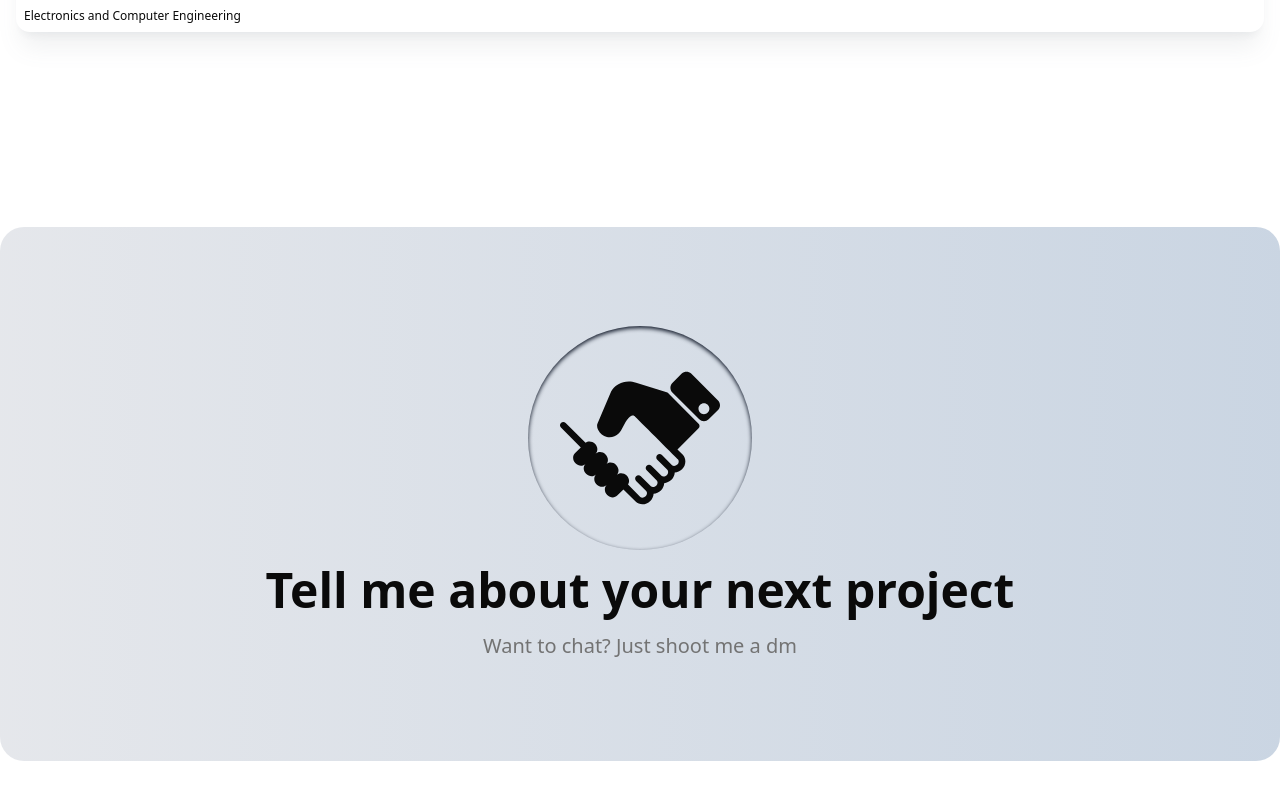
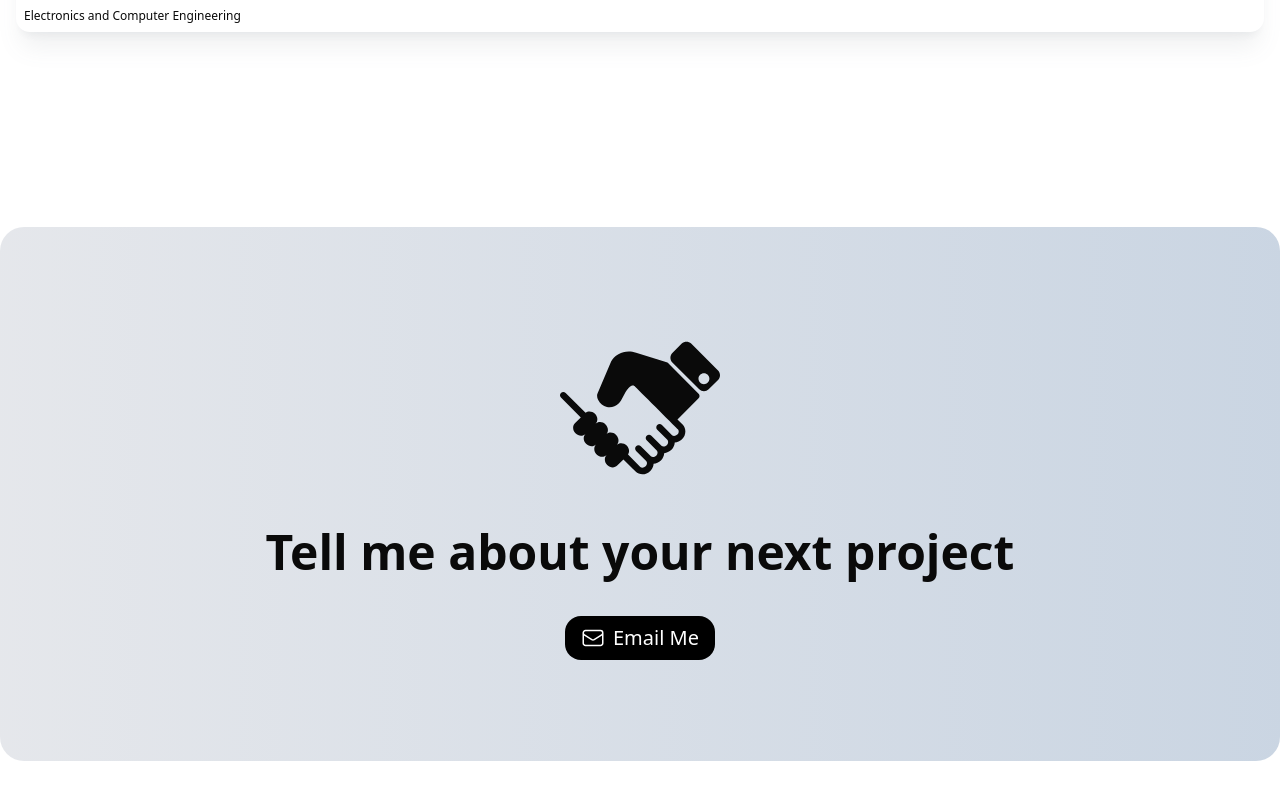
Before and after one commit to SAMUELMUCHIRI/stacykibarak, a Vue app: page / in a window 1280 px wide. Shown: the part 3342-4142 px from the top of the page. Built offline with nearby package versions, Linux system fonts and the light colour scheme.

Commit message:
Submission: first submission

```diff
--- a/src/App.vue
+++ b/src/App.vue
@@ -5,12 +5,10 @@ export const description =
 </script>
 
 <script setup lang="ts">
-import ProjectSection from "@/components/ProjectSection.vue";
 import WorkExperience from "@/components/WorkExperience.vue";
 import Hero from "@/components/HeroSection.vue";
 import About from "@/components/AboutSection.vue";
 
-import Hackathons from "@/components/HackathonsSection.vue";
 import Education from "@/components/EducationSection.vue";
 import Contact from "@/components/ContactSection.vue";
 import FloatingButton from "@/components/FloatingButton.vue";
--- a/src/components/ContactSection.vue
+++ b/src/components/ContactSection.vue
@@ -4,11 +4,9 @@
         class="h-svh w-full flex flex-col items-center justify-center"
     >
         <div
-            class="bg-gradient-to-r from-gray-200 to-slate-300 dark:from-[#1B1B1B] dark:to-indigo-950 p-4 rounded-3xl h-2/3 w-full flex flex-col items-center justify-center gap-4"
+            class="bg-gradient-to-r from-gray-200 to-slate-300 dark:from-[#1B1B1B] dark:to-indigo-950 p-4 rounded-3xl h-2/3 w-full flex flex-col items-center justify-center gap-10"
         >
-            <div
-                class="p-8 rounded-full inset-shadow-sm dark:inset-shadow-white/25 inset-shadow-gray-900"
-            >
+            <div class="">
                 <svg
                     class="md:w-40 md:h-40 h-20 w-20"
                     fill="currentColor"
@@ -58,11 +56,27 @@
             <h2 class="md:text-5xl font-bold text-xl">
                 Tell me about your next project
             </h2>
-            <p
-                class="text-muted-foreground md:text-xl/relaxed lg:text-base/relaxed xl:text-xl/relaxed"
+            <a
+                href="mailto:stacykibarak@gmail.com"
+                target="_blank"
+                rel="noopener noreferrer"
+                class="md:text-xl text-white dark:text-black rounded-2xl bg-black dark:bg-white/90 w-max px-4 py-2 flex gap-2 items-center"
+                ><svg
+                    xmlns="http://www.w3.org/2000/svg"
+                    fill="none"
+                    viewBox="0 0 24 24"
+                    stroke-width="1.5"
+                    stroke="currentColor"
+                    class="size-6"
+                >
+                    <path
+                        stroke-linecap="round"
+                        stroke-linejoin="round"
+                        d="M21.75 6.75v10.5a2.25 2.25 0 0 1-2.25 2.25h-15a2.25 2.25 0 0 1-2.25-2.25V6.75m19.5 0A2.25 2.25 0 0 0 19.5 4.5h-15a2.25 2.25 0 0 0-2.25 2.25m19.5 0v.243a2.25 2.25 0 0 1-1.07 1.916l-7.5 4.615a2.25 2.25 0 0 1-2.36 0L3.32 8.91a2.25 2.25 0 0 1-1.07-1.916V6.75"
+                    />
+                </svg>
+                <span>Email Me</span></a
             >
-                Want to chat? Just shoot me a dm<!-- -->
-            </p>
         </div>
     </section>
 </template>
```
